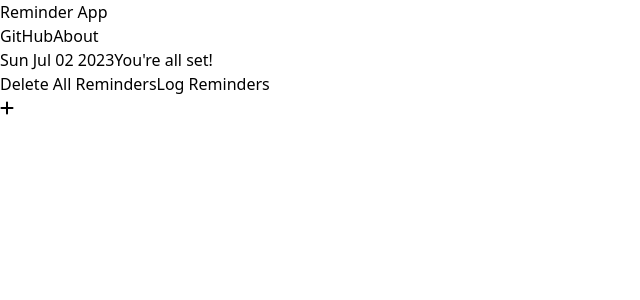
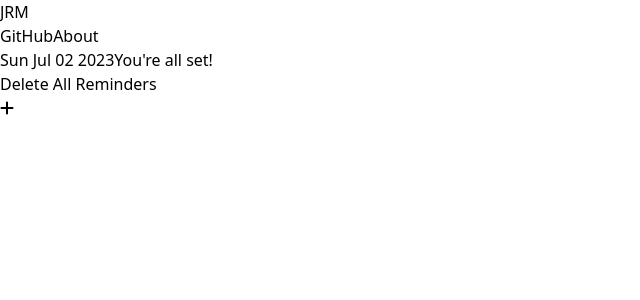
Before and after one commit to hassanaljadooa/JRM, a React (Vite) app: page / in a window 1280 px wide. Shown: the top 300 px of the page, without its empty margins (0-640 px from the left). Built offline with nearby package versions, Linux system fonts and the light colour scheme.

Commit message:
Added boilerplate for separating complete reminders from current ones, split the reminder list into its own component, and changed the name of the project to JRM (Just Remind Me)

```diff
--- a/index.html
+++ b/index.html
@@ -2,11 +2,11 @@
 <html lang="en">
   <head>
     <meta charset="UTF-8" />
-    <link rel="icon" type="image/svg+xml" href="/vite.svg" />
+    <link rel="icon" type="image/svg+xml" href="/bell-solid.svg" />
     <meta name="viewport" content="width=device-width, initial-scale=1.0" />
     <script src="https://kit.fontawesome.com/30b9176fcd.js" crossorigin="anonymous"></script>
 
-    <title>Reminder</title>
+    <title>JRM - Just Remind Me</title>
   </head>
   <body>
     <div id="root"></div>
--- a/package.json
+++ b/package.json
@@ -1,7 +1,7 @@
 {
-  "name": "todo-app",
+  "name": "JRM",
   "private": true,
-  "version": "0.0.0",
+  "version": "0.0.1",
   "type": "module",
   "scripts": {
     "dev": "vite",
--- a/src/App.jsx
+++ b/src/App.jsx
@@ -1,21 +1,24 @@
 import './index.css'
 import {useEffect, useState} from "react";
-import {CreateReminderButton} from "./Components/CreateReminderButton.jsx";
-import {Badge} from "./Components/Elements/Badge.jsx";
-import {ReminderViewer} from "./Components/ReminderViewer.jsx";
-import {VerticalDivider} from "./Components/Elements/VerticalDivider.jsx";
 import {NavBar} from "./Components/NavBar.jsx";
+import {ReminderList} from "./Components/ReminderList.jsx";
 
 export default function App() {
+    const currentDate = new Date()
+
     const [todos, setTodos] = useState(() => {
-        return localStorage.getItem('ITEMS') !== null ? JSON.parse(localStorage.getItem('ITEMS')) : []
+        return localStorage.getItem('incompleteReminder') !== null ? JSON.parse(localStorage.getItem('incompleteReminder')) : []
+    })
+
+    // TODOS marked as completed
+    const [completeTodos, setCompleteTodos] = useState(() => {
+        return localStorage.getItem('completeReminder') !== null ? JSON.parse(localStorage.getItem('completeReminder')) : []
     })
 
     useEffect(() => {
-        localStorage.setItem("ITEMS", JSON.stringify(todos))
-    }, [todos])
-
-    const currentDate = new Date()
+        localStorage.setItem("incompleteReminder", JSON.stringify(todos))
+        localStorage.setItem("completeReminder", JSON.stringify(completeTodos))
+    }, [todos, completeTodos])
 
     function generateBrightHexColor() {
         var hex = '0123456789ABCDEF';
@@ -76,36 +79,7 @@ export default function App() {
     return (
         <div>
             <NavBar />
-            <div className="custom-scrollbar bg-black px-2 py-1.5 flex border-b border-b-slate-500 gap-1 overflow-x-auto">
-                <Badge type="info" content={currentDate.toDateString()} />
-                <Badge type={todos.length === 0 ? "success" : "info"} content={todos.length === 0 ? "You're all set!" : `${todos.length} Incomplete`} />
-                <VerticalDivider />
-                <button onClick={() => {setTodos([])}}>
-                    <Badge content="Delete All Reminders" />
-                </button>
-                <button onClick={() => {
-                    console.log(todos)}}>
-                    <Badge content="Log Reminders" />
-                </button>
-            </div>
-            <div className="w-full h-auto custom-scrollbar bg-black overflow-x-auto p-2 border-b-4 border-b-indigo-500">
-                <div className="flex gap-2">
-                    <div className="flex-shrink-0 sticky">
-                        <CreateReminderButton createReminder={createReminder} />
-                    </div>
-                    {
-                        todos.map(todo => {
-                            if (todo.completed !== true) {
-                                return (
-                                    <div className="flex-shrink-0 sticky">
-                                        <ReminderViewer {...todo} deleteReminder={deleteReminder} editReminder={editReminder} toggleReminder={toggleReminder} key={todo.id} />
-                                    </div>
-                                )
-                            }
-                        })
-                    }
-                </div>
-            </div>
+            <ReminderList setTodos={setTodos} todos={todos} editReminder={editReminder} toggleReminder={toggleReminder} createReminder={createReminder} deleteReminder={deleteReminder} />
         </div>
     )
 }
--- a/src/Components/Elements/VerticalDivider.jsx
+++ b/src/Components/Elements/VerticalDivider.jsx
@@ -1,7 +1,7 @@
 export function VerticalDivider() {
 	return (
 		<>
-			<div className="inline-block min-h-[1em] w-0.5 self-stretch bg-neutral-100 opacity-100 dark:opacity-50"></div>
+			<div className="min-h-full border-r self-stretch border-r-slate-500"></div>
 		</>
 	)
 }
--- a/src/Components/NavBar.jsx
+++ b/src/Components/NavBar.jsx
@@ -1,13 +1,24 @@
+import Swal from "sweetalert2";
+
 export const NavBar = () => {
+	async function aboutJRM(){
+		await Swal.fire({
+			title: "What is JRM?",
+			icon: "info",
+			text: "\n" +
+				"JRM (Just Remind Me) is a web application developed using React as a learning project. It was not meant to be anything other than a way to practice react, but I decided transform it into a user-facing product to enhance my portfolio. Although it is currently unfinished as a reminder app, the ultimate goal is to provide reminders through various channels such as email, text, telegram, discord, etc. Stay tuned!"
+		})
+	}
+
 	return (
 		<>
 			<div className="w-full bg-slate-100 p-2 flex justify-between">
-				<div className="py-2 font-thin text-xl">
-					Reminder App
+				<div className="py-2 font-semibold text-xl tracking-wide">
+					JRM
 				</div>
 				<div className="flex gap-2">
-					<a href="https://github.com/hassanaljadooa/reminder" className="px-2 py-1 bg-gray-200 rounded-lg text-sm font-medium hover:bg-gray-300 active:bg-gray-400 focus:relative">GitHub</a>
-					<button className="px-2 py-1 bg-gray-200 rounded-lg text-sm font-medium hover:bg-gray-300 active:bg-gray-400 focus:relative">About</button>
+					<a href="https://github.com/hassanaljadooa/reminder" className="px-2 py-3 bg-gray-200 rounded-lg text-sm font-medium hover:bg-gray-300 active:bg-gray-400 focus:relative">GitHub</a>
+					<button onClick={aboutJRM} className="px-2 py-1 bg-gray-200 rounded-lg text-sm font-medium hover:bg-gray-300 active:bg-gray-400 focus:relative">About</button>
 				</div>
 			</div>
 		</>
--- /dev/null
+++ b/src/Components/ReminderList.jsx
@@ -0,0 +1,47 @@
+import {Badge} from "./Elements/Badge.jsx";
+import {VerticalDivider} from "./Elements/VerticalDivider.jsx";
+import {CreateReminderButton} from "./CreateReminderButton.jsx";
+import {ReminderViewer} from "./ReminderViewer.jsx";
+
+export const ReminderList = ({todos, toggleReminder, deleteReminder, editReminder, setTodos, createReminder}) => {
+	const currentDate = new Date()
+
+	return (
+		<>
+			<div className="custom-scrollbar bg-black flex border-b border-b-slate-500 overflow-x-auto">
+				<div className="p-1.5 flex gap-1">
+					<Badge type="info" content={currentDate.toDateString()} />
+					<Badge type={todos.length === 0 ? "success" : "error"} content={todos.length === 0 ? "You're all set!" : `${todos.length} Incomplete`} />
+				</div>
+				<VerticalDivider />
+				<div className="p-1.5 flex gap-1">
+					<button onClick={() => {setTodos([])}}>
+						<Badge content="Delete All Reminders" />
+					</button>
+					{/*<button onClick={() => {
+						console.log(todos)}}>
+						<Badge content="Log Reminders" />
+					</button>*/}
+				</div>
+			</div>
+			<div className="w-full h-auto custom-scrollbar bg-black overflow-x-auto p-2 border-b-4 border-b-indigo-500">
+				<div className="flex gap-2">
+					<div className="flex-shrink-0 sticky">
+						<CreateReminderButton createReminder={createReminder} />
+					</div>
+					{
+						todos.map(todo => {
+							if (todo.completed !== true) {
+								return (
+									<div className="flex-shrink-0 sticky">
+										<ReminderViewer {...todo} deleteReminder={deleteReminder} editReminder={editReminder} toggleReminder={toggleReminder} key={todo.id} />
+									</div>
+								)
+							}
+						})
+					}
+				</div>
+			</div>
+		</>
+	)
+}
--- a/src/Components/ReminderViewer.jsx
+++ b/src/Components/ReminderViewer.jsx
@@ -22,9 +22,11 @@ export function ReminderViewer({id, title, completed, color, datetime, toggleRem
 
 	return (
 		<>
-			<div className="bg-slate-100 w-full h-auto rounded-t-lg p-2">
-				<p className="font-medium text-xl">{title}</p>
-				<Badge type="warning" content={"Due: " + datetime} />
+			<div className="bg-slate-100 w-full h-auto rounded-t-lg">
+				<p className="font-medium text-xl p-2">{title}</p>
+				<div className="p-1">
+					<Badge type="info" content={"Due: " + datetime} />
+				</div>
 			</div>
 			<div className="h-auto w-full">
 				<span className="flex justify-between -space-x-px overflow-hidden rounded-b-lg border-t-2 border-t-indigo-300 bg-white">
```
Also changed, not shown: vite.config.js.timestamp-1688229141374.mjs (deleted, +0 -10 lines).
